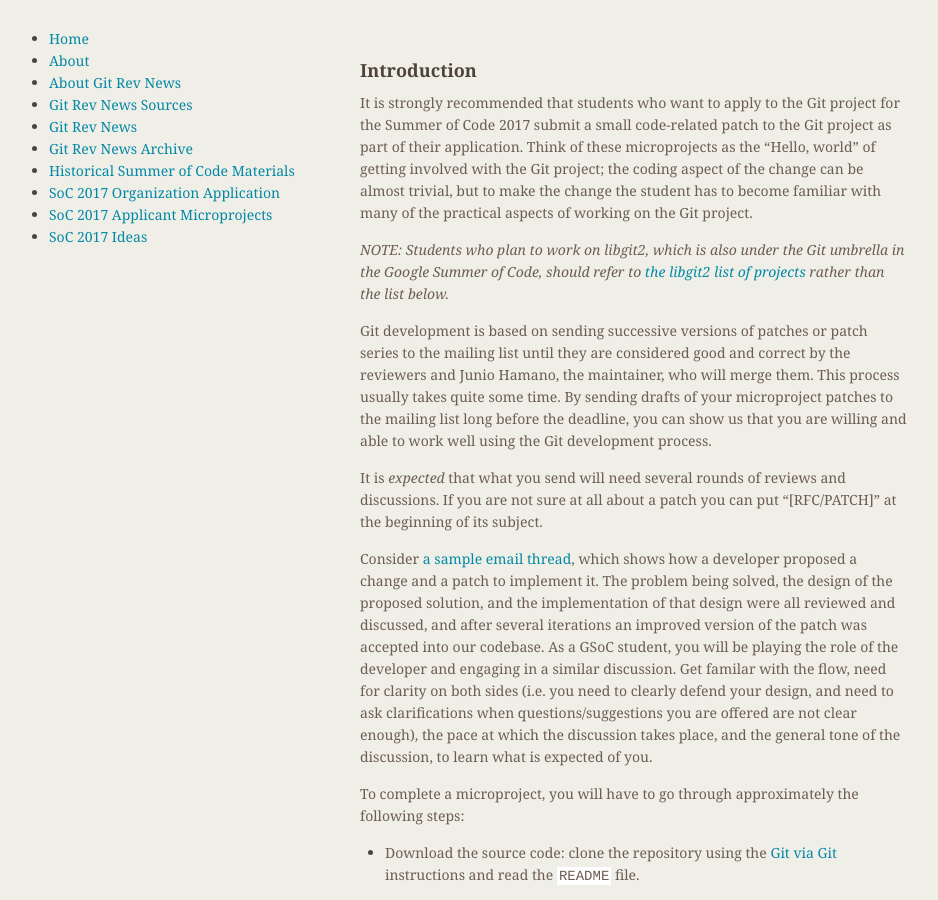
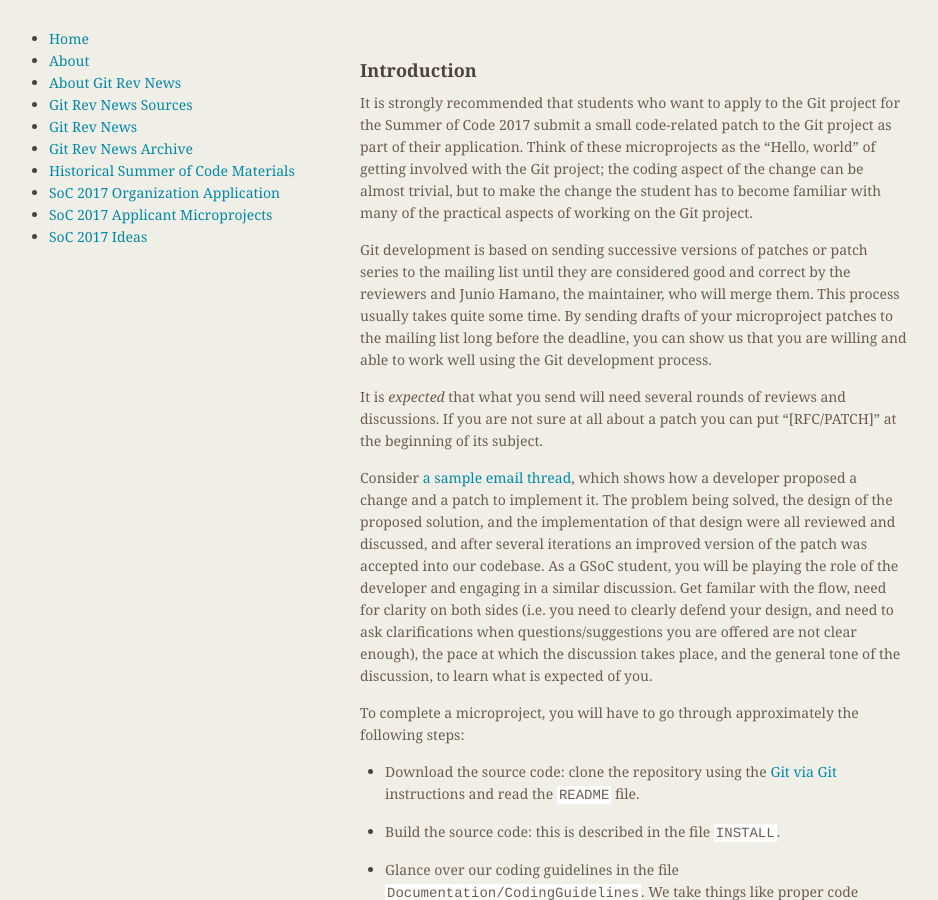
Before and after one commit to git/git.github.io, a Jekyll site: the page built from SoC-2017-Microprojects.md, in a window 1280 px wide and 900 px high. Shown: the whole window, without its empty margins (174-1112 px from the left). Built offline with Jekyll 4.4.1, drawn with Linux system fonts in a browser that asks for light colours.

Commit message:
SoC-2017-Microprojects: remove libgit2 stuff

```diff
--- a/SoC-2017-Microprojects.md
+++ b/SoC-2017-Microprojects.md
@@ -12,12 +12,6 @@
 project; the coding aspect of the change can be almost trivial, but to
 make the change the student has to become familiar with many of the
 practical aspects of working on the Git project.
-
-*NOTE: Students who plan to work on libgit2, which is also under the
-Git umbrella in the Google Summer of Code, should refer to [the
-libgit2 list of
-projects](https://github.com/libgit2/libgit2/blob/master/PROJECTS.md)
-rather than the list below.*
 
 Git development is based on sending successive versions of patches or
 patch series to the mailing list until they are considered good and
```
